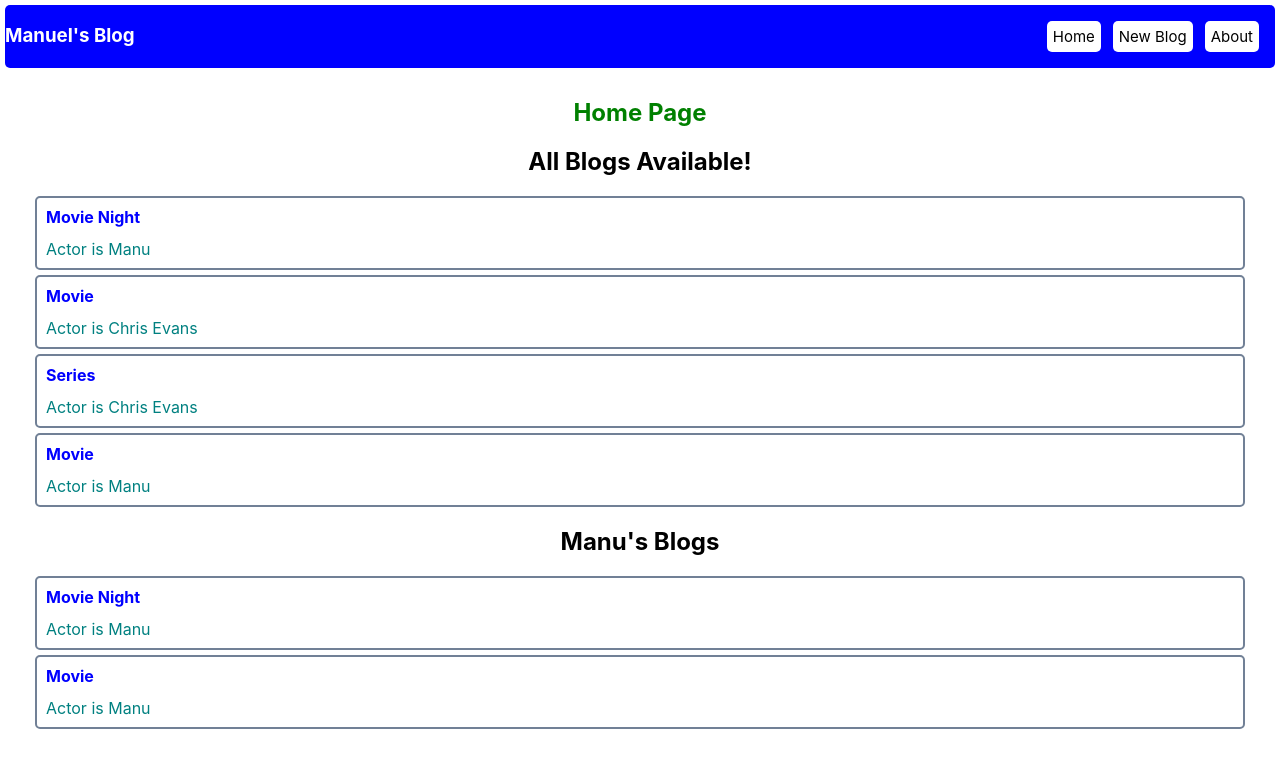
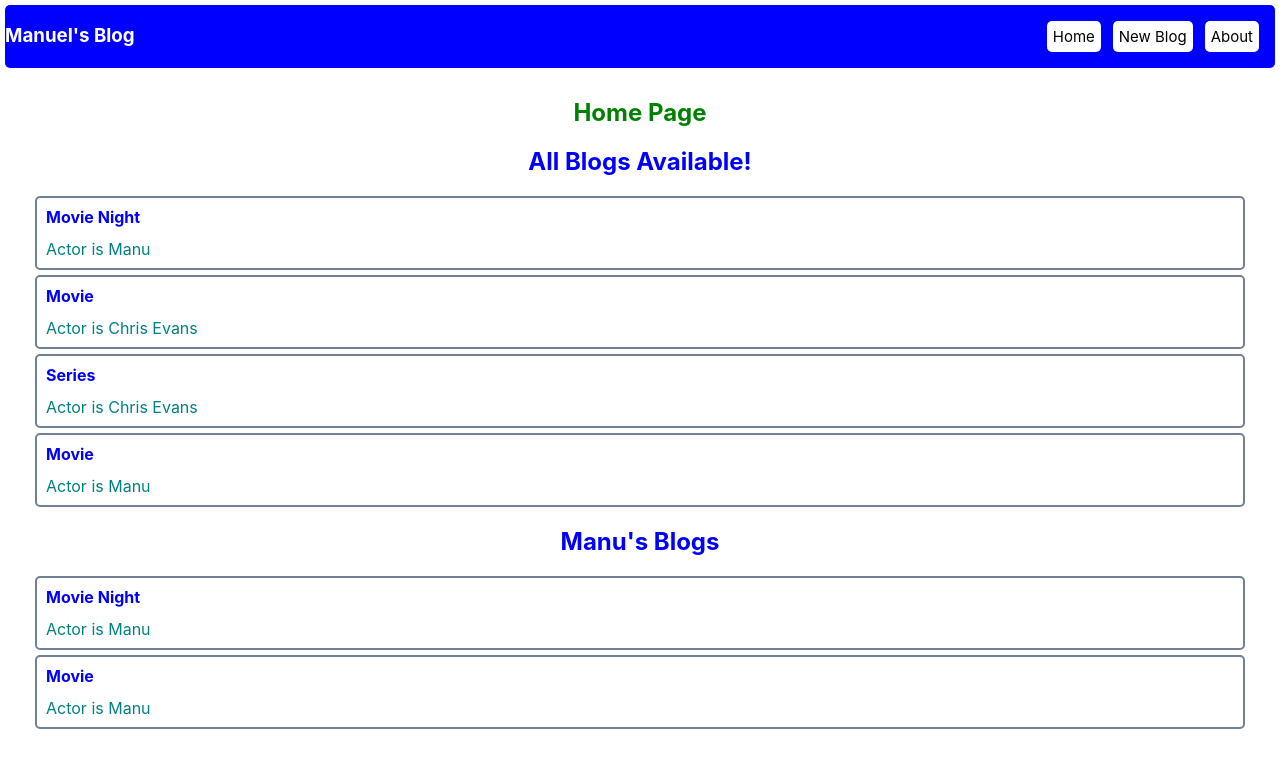
Before and after one commit to emmanuelwangila/manu-blog, a React (Create React App) app: page / in a window 1280 px wide. Shown: the top 768 px of the page. Built offline with nearby package versions, Linux system fonts and the light colour scheme.

Commit message:
refactor stylings

```diff
--- a/src/BlogList.jsx
+++ b/src/BlogList.jsx
@@ -6,7 +6,7 @@ const BlogList = ({ blogs, title }) => {
   //   const title = props.title;
   return (
     <div>
-      <h2 style={{ color: "black" }}> {title} </h2>
+      <h2 style={{ color: "blue" }}> {title} </h2>
       {blogs.map((blog) => (
         <div
           style={{
```
